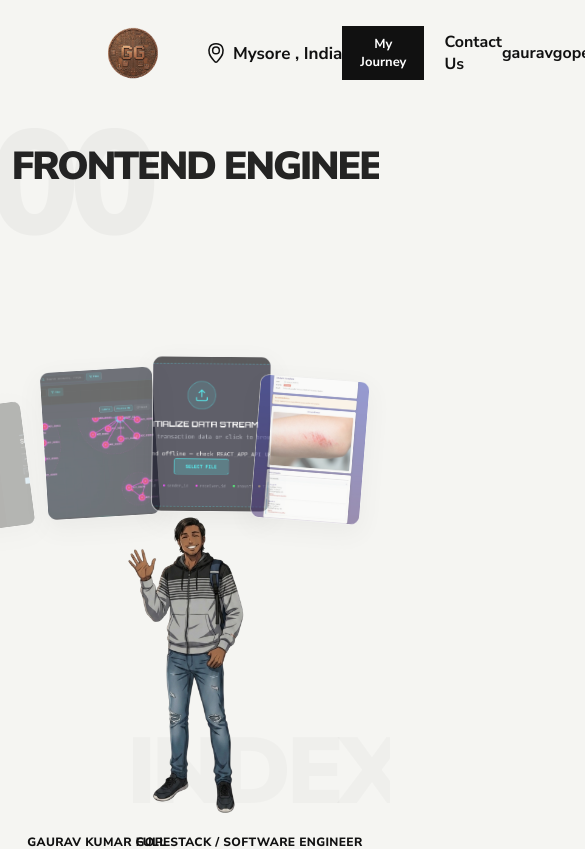
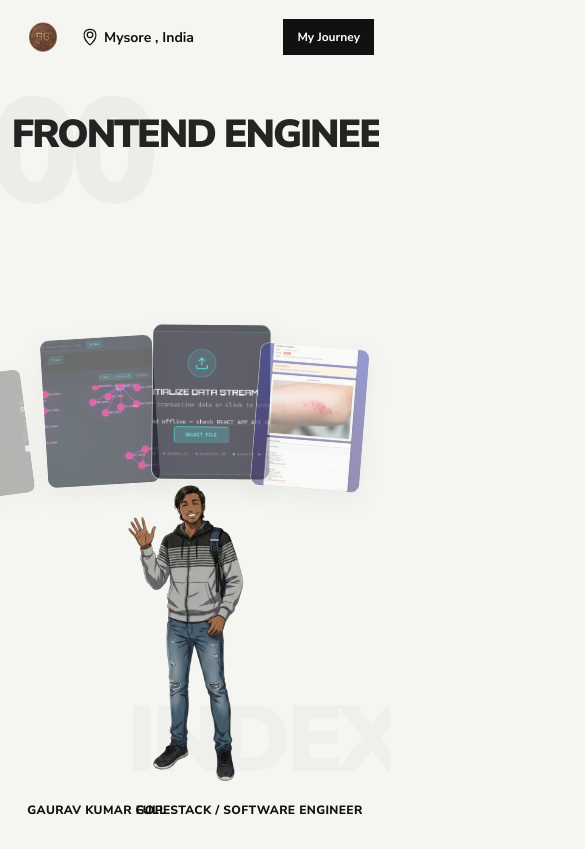
Before and after one commit to GauravKumarGope/MyPortfolio, a React (Vite) app: page / in a window 390 px wide. Shown: the top 849 px of the page, 585 px wide, since content can reach past the window. Built offline with nearby package versions, Linux system fonts and the light colour scheme.

Commit message:
nav response debuged

```diff
--- a/src/components/nav/Nav.css
+++ b/src/components/nav/Nav.css
@@ -165,3 +165,75 @@
 .icon:hover {
   transform: translateY(-2px);
 }
+
+/* =========================
+   MOBILE
+========================= */
+
+@media (max-width: 768px) {
+
+  .nav {
+    width: 100%;
+    padding: 10px 16px;
+
+    display: flex;
+    align-items: center;
+    justify-content: space-between;
+
+    gap: 10px;
+  }
+
+  /* LEFT */
+
+  .nav-left {
+    min-width: 0;
+    gap: 10px;
+  }
+
+  .logo {
+    width: 54px;
+    height: 54px;
+
+    transform: scale(1.15);
+  }
+
+  .location {
+    gap: 4px;
+
+    font-size: 14px;
+    white-space: nowrap;
+  }
+
+  .location svg {
+    width: 20px;
+    height: 20px;
+    flex-shrink: 0;
+  }
+
+
+  /* CENTER */
+
+  .nav-center {
+    gap: 0;
+    flex-shrink: 0;
+  }
+
+  .design-btn {
+    padding: 10px 14px;
+
+    font-size: 12px;
+    white-space: nowrap;
+  }
+
+  /* Hide Contact on mobile */
+  .nav-center a {
+    display: none;
+  }
+
+
+  /* RIGHT */
+
+  .nav-right {
+    display: none;
+  }
+}
```
